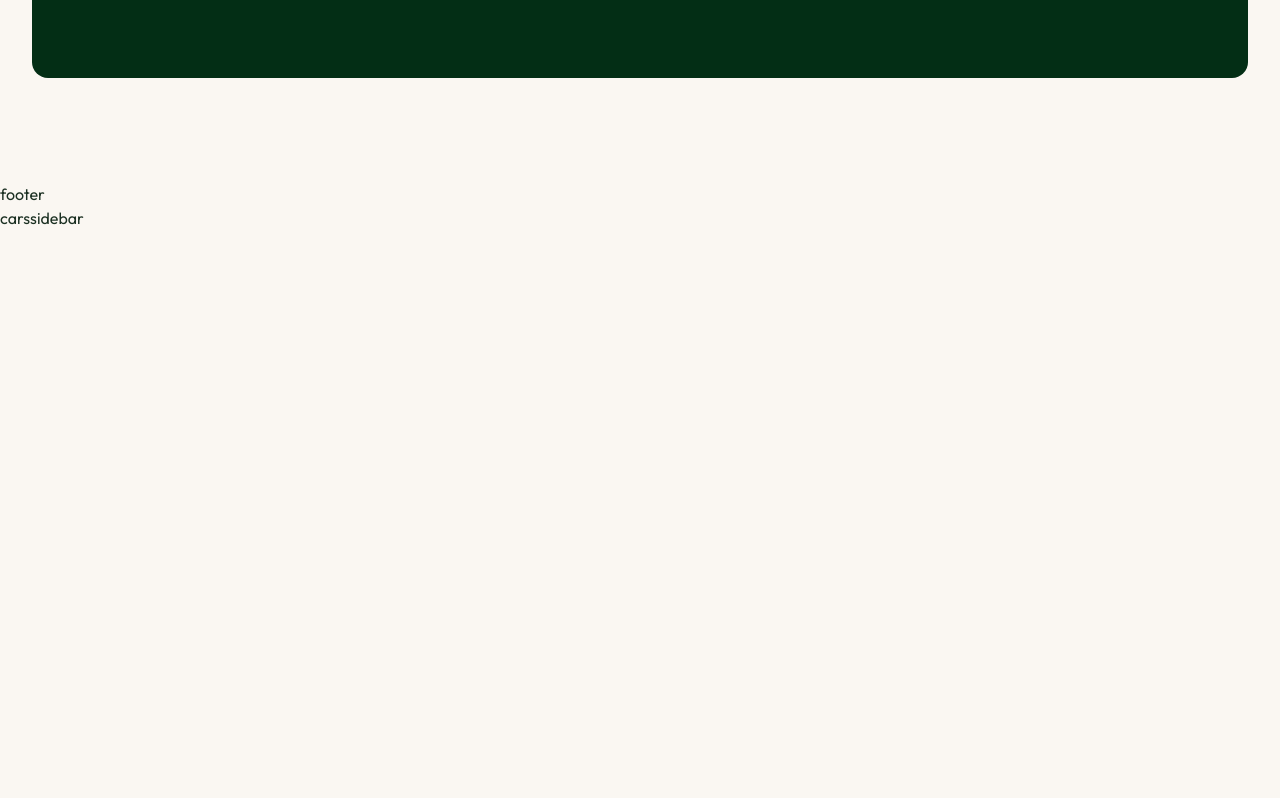
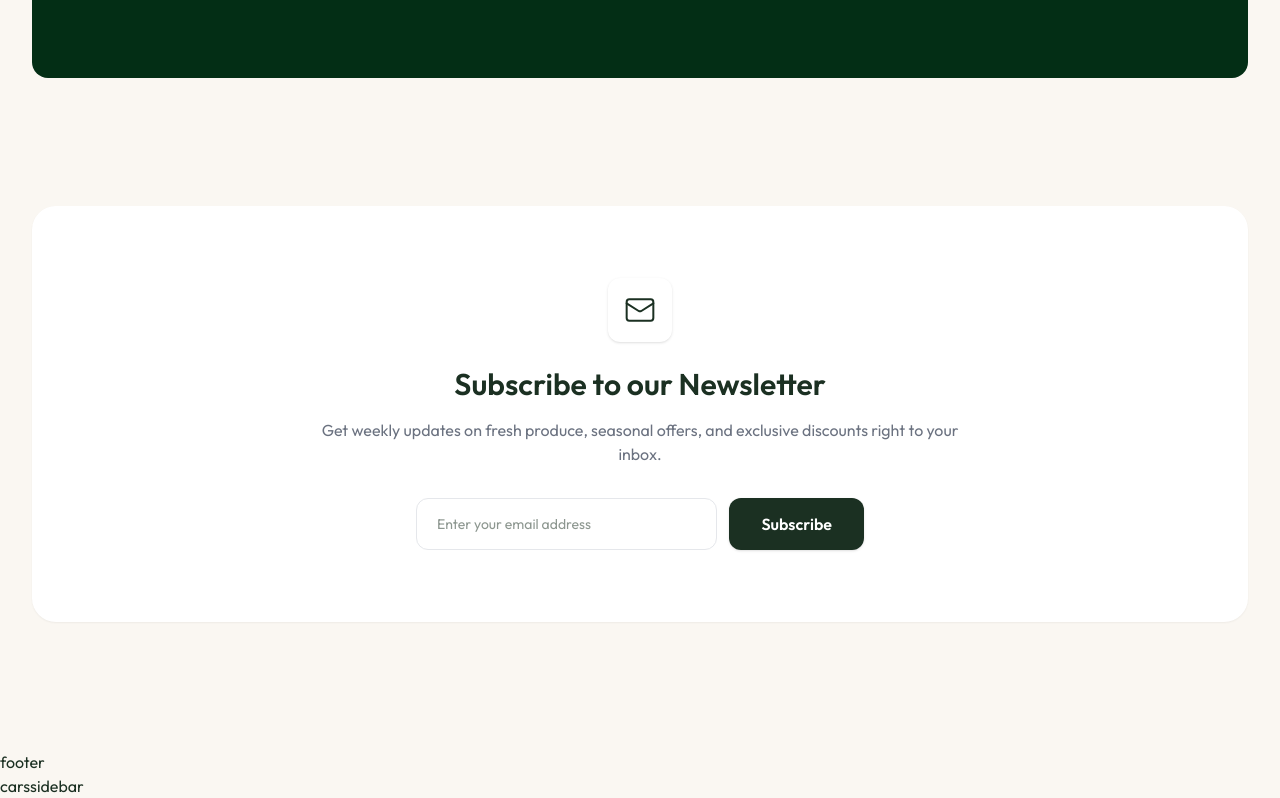
Before and after one commit to Ekram-Miftah/Grocery, a React (Vite) app in the folder client/: page / in a window 1280 px wide. Shown: the part 2381-3179 px from the top of the page. Before the commit the page ends 2611 px from the top, so only its background shows below. Built offline with nearby package versions, Linux system fonts and the light colour scheme.

Commit message:
add Newsletter component to capture user subscriptions; integrate into Home page layout

```diff
--- /dev/null
+++ b/client/src/components/Home/Newsletter.tsx
@@ -0,0 +1,53 @@
+import { MailIcon } from "lucide-react";
+import React from "react";
+
+const Newsletter = () => {
+  return (
+    <section
+      className="bg-white py-18 px-4 sm:px-6 lg:px-8 rounded-3xl mx-auto
+  shadow-xs mt-32 mb-20"
+    >
+      <div className="max-w-2xl mx-auto text-center">
+        <div
+          className="size-16 bg-white rounded-xl flex-center mx-auto mb-6
+      shadow"
+        >
+          <MailIcon className="size-8 text-app-green" strokeWidth={1.5} />
+        </div>
+
+        <h2 className="text-3xl font-semibold text-app-green mb-4">
+          Subscribe to our Newsletter
+        </h2>
+        <p className="text-app-text-light mb-8 text-base">
+          Get weekly updates on fresh produce, seasonal offers, and exclusive
+          discounts right to your inbox.
+        </p>
+
+        <form
+          onSubmit={(e) => e.preventDefault()}
+          className="flex flex-col sm:flex-row gap-3 max-w-md mx-auto"
+        >
+          <input
+            type="email"
+            placeholder="Enter your email address"
+            required
+            className="flex-1 px-5 py-3.5 rounded-xl border border-app-border
+  focus:border-app-green focus:ring bg-white text-sm transition-all"
+          />
+
+          <button
+            type="submit"
+            className="px-8 py-3.5 bg-app-green
+  text-white font-semibold rounded-xl hover:bg-app-green-light
+  transition-colors shadow-sm whitespace-nowrap active:scale-[0.98]
+  "
+          >
+            Subscribe
+          </button>
+        </form>
+      </div>
+    </section>
+  );
+};
+
+export default Newsletter;
--- a/client/src/pages/Home.tsx
+++ b/client/src/pages/Home.tsx
@@ -4,6 +4,7 @@ import Features from "../components/Home/Features";
 import HomeCategories from "../components/Home/HomeCategories";
 import PopularProducts from "../components/Home/PopularProducts";
 import AppPromoBanner from "../components/Home/AppPromoBanner";
+import Newsletter from "../components/Home/Newsletter";
 
 const Home = () => {
   return (
@@ -13,6 +14,7 @@ const Home = () => {
       <HomeCategories />
       <PopularProducts />
       <AppPromoBanner />
+      <Newsletter />
     </div>
   );
 };
```
Also changed, not shown: client/src/components/Footer.tsx (added).
